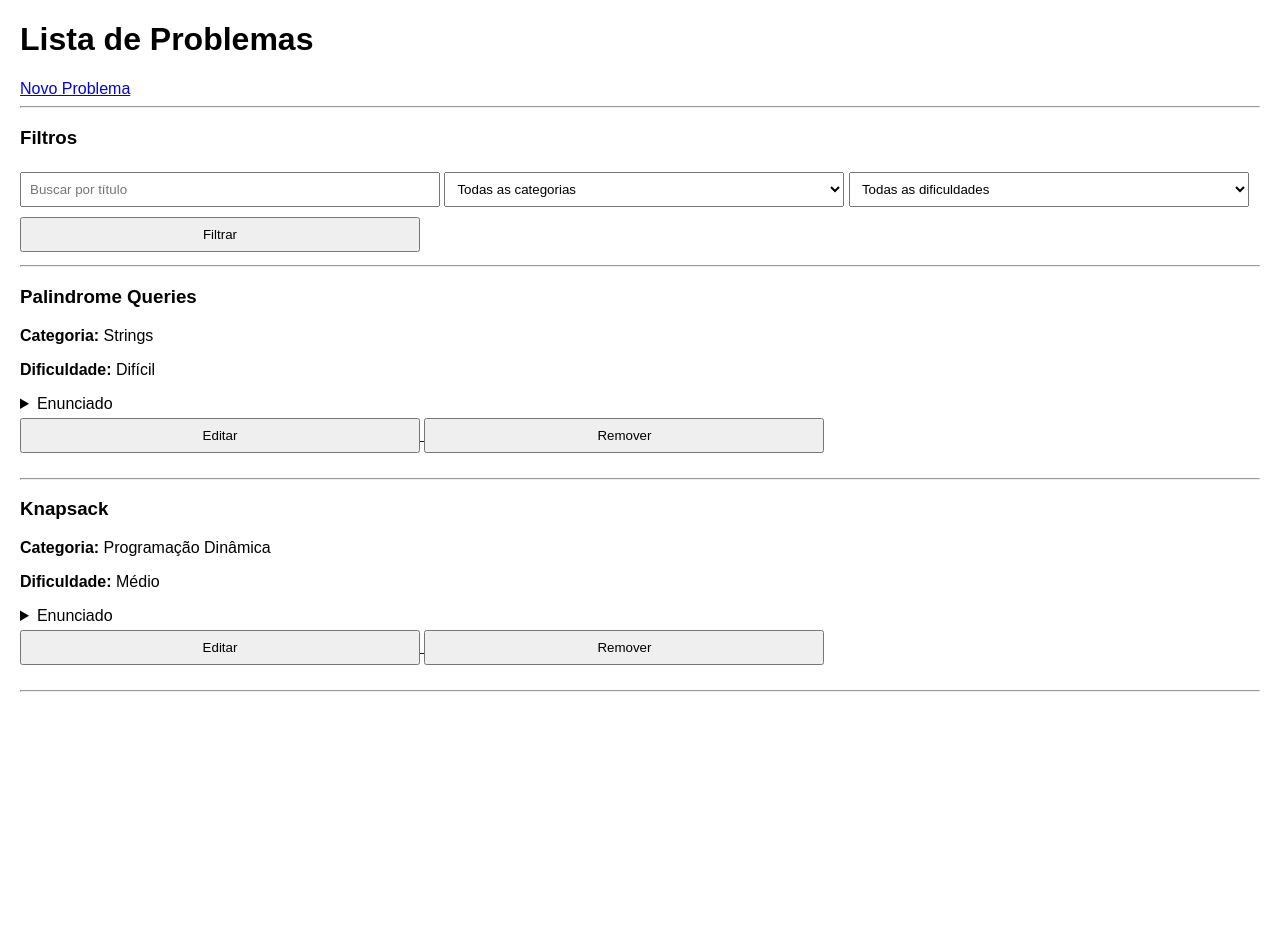
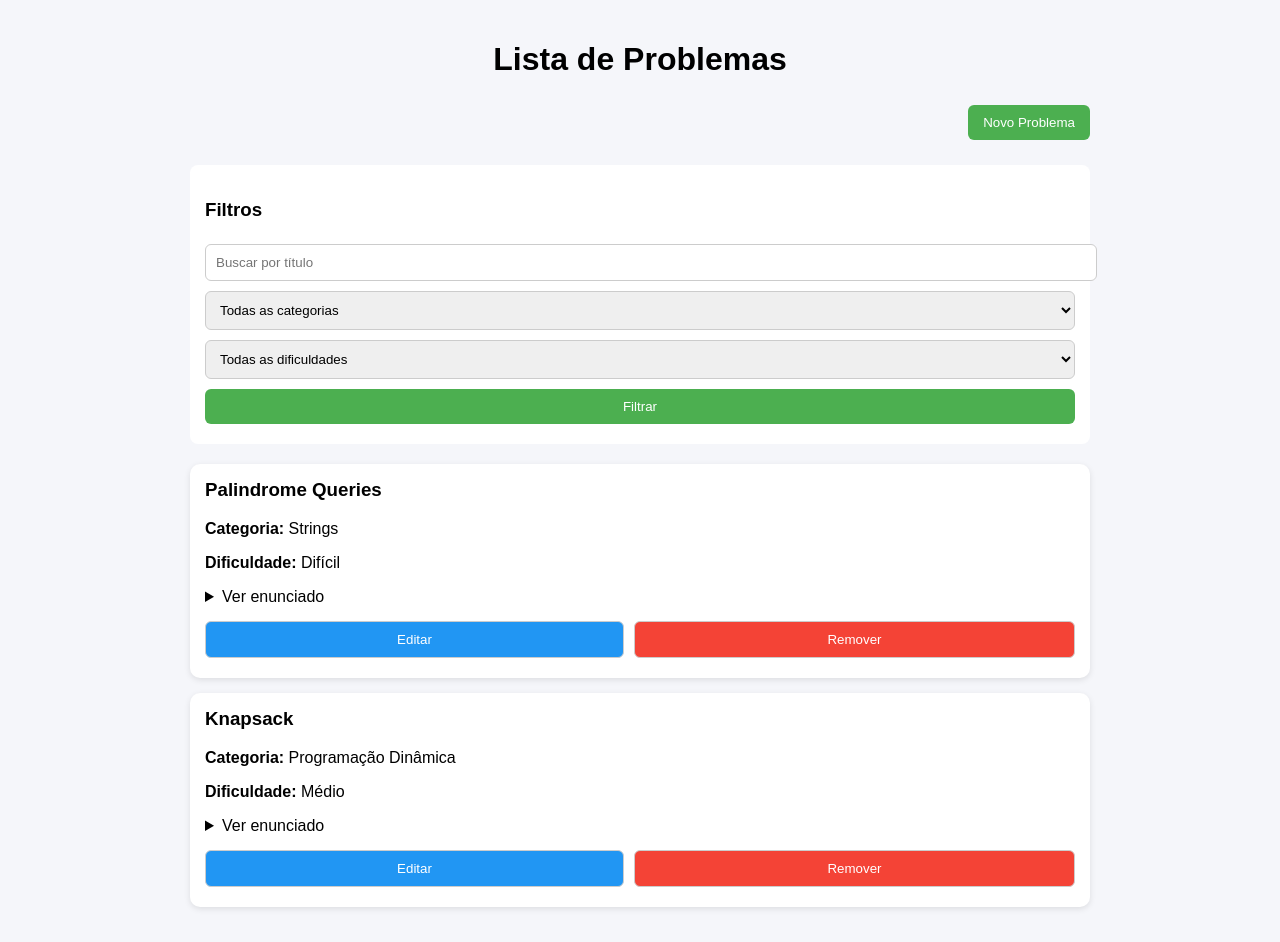
Before and after one commit to eu-caue/MAC0350-WebMAC, a FastAPI app: page / in a window 1280 px wide. Before the commit the page ends 692 px from the top, so only its background shows below. Run offline with FastAPI, Linux system fonts and the light colour scheme.

Commit message:
v1.1: melhoria na UI com CSS

```diff
--- a/main.py
+++ b/main.py
@@ -59,6 +59,9 @@ app = FastAPI(lifespan=initFunction)
 
 # Sintaxe recomendada: diretório como primeiro argumento posicional
 templates = Jinja2Templates(directory="templates")
+
+# Monta a pasta "static" na rota "/static"
+app.mount("/static", StaticFiles(directory="static"), name="static")
 
 @app.get("/", response_class=HTMLResponse)
 def index(request: Request, nome: Optional[str] = None, categoria: Optional[str] = None, dificuldade: Optional[str] = None):
--- /dev/null
+++ b/static/index.css
@@ -0,0 +1,114 @@
+body {
+    font-family: Arial, sans-serif;
+    margin: 0;
+    background-color: #f5f6fa;
+}
+
+.container {
+    max-width: 900px;
+    margin: auto;
+    padding: 20px;
+}
+
+h1 {
+    text-align: center;
+}
+
+a {
+    text-decoration: none;
+}
+
+.top-bar {
+    display: flex;
+    justify-content: space-between;
+    align-items: center;
+    margin-bottom: 20px;
+}
+
+.button-primary {
+    background-color: #4CAF50;
+    color: white;
+    padding: 10px 15px;
+    border: none;
+    border-radius: 6px;
+    cursor: pointer;
+}
+
+.button-primary:hover {
+    background-color: #45a049;
+}
+
+form {
+    background: white;
+    padding: 15px;
+    border-radius: 8px;
+    margin-bottom: 20px;
+}
+
+input, select, button {
+    width: 100%;
+    margin: 5px 0;
+    padding: 10px;
+    border-radius: 6px;
+    border: 1px solid #ccc;
+}
+
+.problem {
+    background: white;
+    padding: 15px;
+    border-radius: 10px;
+    margin-bottom: 15px;
+    box-shadow: 0 2px 6px rgba(0,0,0,0.1);
+}
+
+.problem h3 {
+    margin-top: 0;
+}
+
+.problem-buttons {
+    display: flex;
+    gap: 10px;
+    margin-top: 10px;
+}
+
+.problem-buttons {
+    display: flex;
+    gap: 10px;
+}
+
+.problem-buttons a,
+.problem-buttons button {
+    flex: 1;
+}
+
+.problem-buttons a button {
+    width: 100%;
+}
+
+.button-edit {
+    background-color: #2196F3;
+    color: white;
+}
+
+.button-edit:hover {
+    background-color: #1976D2;
+}
+
+.button-delete {
+    background-color: #f44336;
+    color: white;
+}
+
+.button-delete:hover {
+    background-color: #d32f2f;
+}
+
+details {
+    margin-top: 10px;
+}
+
+@media (max-width: 600px) {
+    .problem-buttons {
+        flex-direction: column;
+    }
+}
--- a/templates/index.html
+++ b/templates/index.html
@@ -3,37 +3,24 @@
 <head>
     <meta charset="UTF-8">
     <meta name="viewport" content="width=device-width, initial-scale=1.0">
-
     <title>Problemas</title>
 
     <script src="https://cdn.jsdelivr.net/npm/htmx.org@2.0.8/dist/htmx.js"></script>
-
-    <style>
-        body {
-            font-family: Arial, sans-serif;
-            margin: 20px;
-        }
-
-        input, select, button {
-            width: 100%;
-            max-width: 400px;
-            margin: 5px 0;
-            padding: 8px;
-        }
-
-        .problem {
-            margin-bottom: 20px;
-        }
-    </style>
+    <link rel="stylesheet" href="/static/index.css">
 </head>
 
 <body>
 
+<div class="container">
+
     <h1>Lista de Problemas</h1>
 
-<a href="/create">Novo Problema</a>
-
-<hr>
+    <div class="top-bar">
+        <span></span>
+        <a href="/create">
+            <button class="button-primary">Novo Problema</button>
+        </a>
+    </div>
 
     <form
         hx-get="/"
@@ -67,10 +54,8 @@
             {% endfor %}
         </select>
 
-    <button type="submit">Filtrar</button>
+        <button type="submit" class="button-primary">Filtrar</button>
     </form>
-
-<hr>
 
     <div id="problem-list">
 
@@ -82,16 +67,17 @@
                 <p><strong>Dificuldade:</strong> {{ problem.difficulty }}</p>
 
                 <details>
-                <summary>Enunciado</summary>
+                    <summary>Ver enunciado</summary>
                     <p>{{ problem.statement }}</p>
                 </details>
 
+                <div class="problem-buttons">
                     <a href="/create/{{ problem.id }}">
-                <button>Editar</button>
+                        <button class="button-edit">Editar</button>
                     </a>
 
-
                     <button
+                        class="button-delete"
                         hx-delete="/deleteProblem?id={{ problem.id }}"
                         hx-confirm="Tem certeza que deseja remover '{{ problem.title | e }}'?"
                         hx-target="#problem-list"
@@ -100,8 +86,7 @@
                         Remover
                     </button>
                 </div>
-
-        <hr>
+            </div>
 
         {% else %}
             <p>Nenhum problema encontrado</p>
@@ -109,5 +94,7 @@
 
     </div>
 
+</div>
+
 </body>
 </html>
```
Also changed, not shown: static/create.css (added, +63 -0 lines), templates/create.html (+12 -26 lines). Lines whose indentation alone changed are shown as unchanged.
